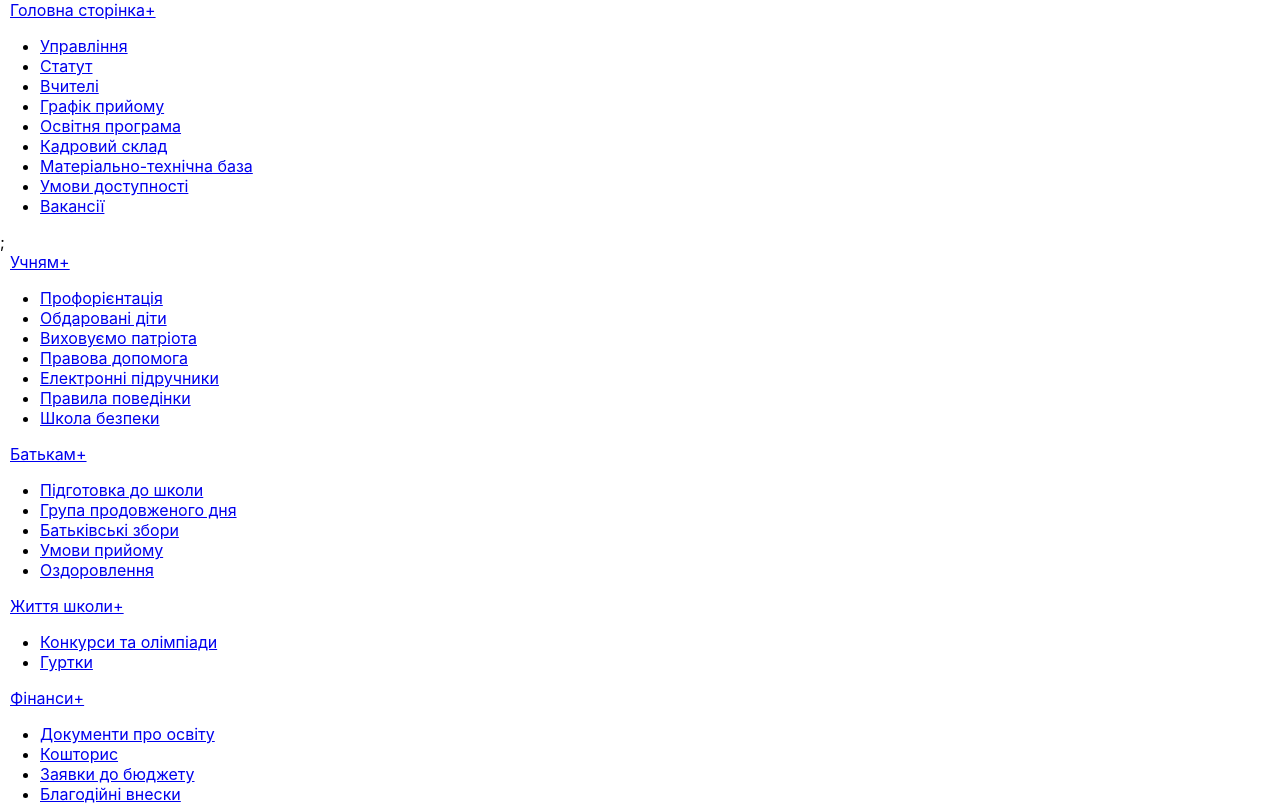
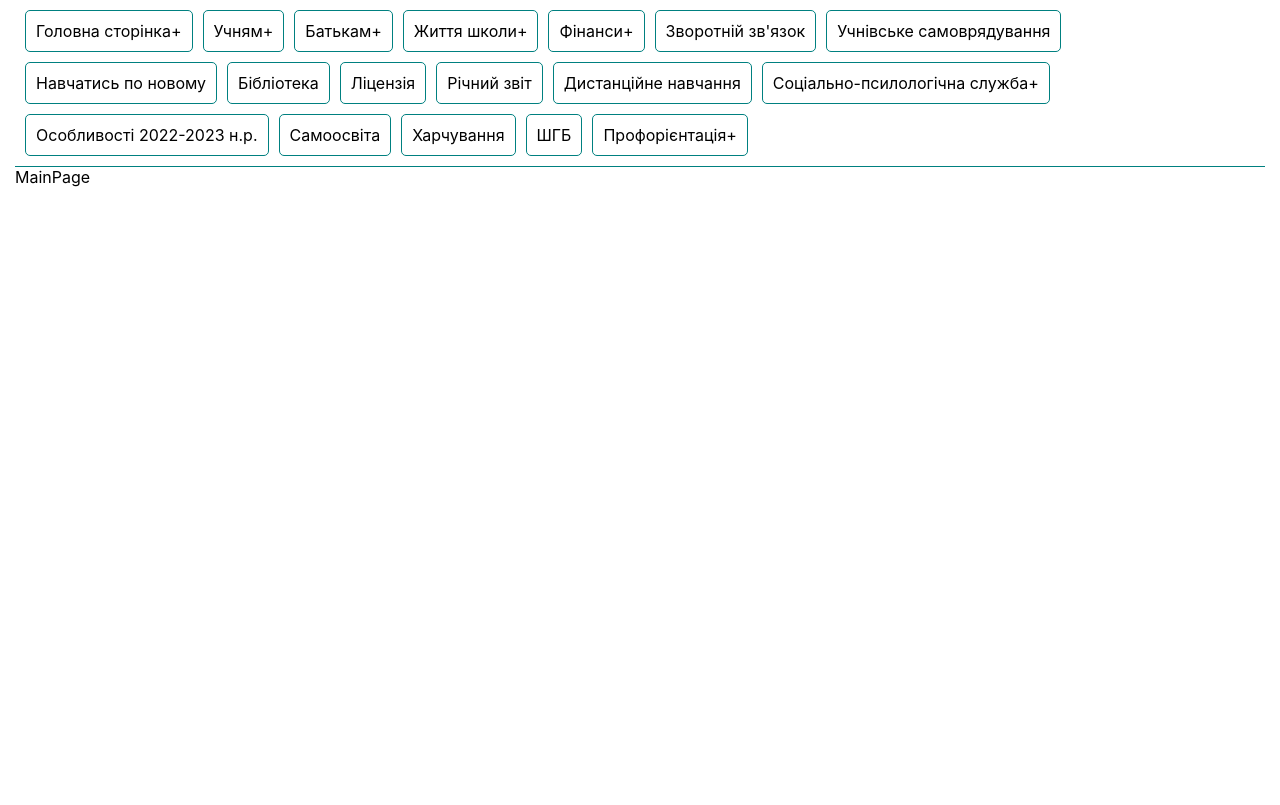
Before and after one commit to OleksandrVlasenko/school17, a React (Create React App) app: page /school17/ in a window 1280 px wide. Shown: the top 805 px of the page. Built offline with nearby package versions, Linux system fonts and the light colour scheme.

Commit message:
Added common styles

```diff
--- /dev/null
+++ b/src/App.styled.ts
@@ -0,0 +1,21 @@
+import styled from "@emotion/styled";
+
+const Container = styled.div`
+	padding-left: 15px;
+	padding-right: 15px;
+
+	margin-left: auto;
+	margin-right: auto;
+
+	width: 1280px;
+
+	/* @media (min-width: 1280px) {
+		width: 1280px;
+	} */
+
+	@media (min-width: 1440px) {
+		width: 1440px;
+	}
+`;
+
+export { Container };
--- a/src/App.tsx
+++ b/src/App.tsx
@@ -1,5 +1,5 @@
 import React, {lazy} from "react";
-import "./App.css";
+import "./App.styled.ts";
 import { Route, Routes } from "react-router-dom";
 import { SharedLayout } from "SharedLayout/SharedLayout";
 
--- a/src/SharedLayout/SharedLayout.styled.ts
+++ b/src/SharedLayout/SharedLayout.styled.ts
@@ -1,9 +1,68 @@
 import styled from "@emotion/styled";
 import { NavLink } from "react-router-dom";
 
+const Header = styled.header`
+	display: flex;
+	justify-content: center;
+	align-items: center;
+
+	margin-right: auto;
+	margin-left: auto;
+
+	padding: 10px;
+
+	width: 100%;
+
+	border-bottom: 1px solid teal;
+`;
+
+const Navigation = styled.nav`
+	display: flex;
+	gap: 10px;
+	flex-wrap: wrap;
+`;
+
+const DropDownListContainer = styled.div`
+	position: relative;
+
+	&:hover > ul {
+		display: block;
+	}
+`;
+
+const SubList = styled.ul`
+	display: none;
+	position: absolute;
+	left: 0;
+	/* top: -58 px; */
+
+	background-color: beige;
+
+	border-radius: 5px;
+
+	z-index: 10;
+`;
+
 const LinkStyled = styled(NavLink)`
+	display: block;
 	padding: 10px;
+
+	border: 1px solid teal;
+	border-radius: 5px;
 `;
-const SubLinkStyled = styled(NavLink)``;
+const SubLinkStyled = styled(NavLink)`
+	display: block;
+	padding: 5px;
 
-export { LinkStyled, SubLinkStyled };
+	border-bottom: 1px solid teal;
+	border-radius: 5px;
+`;
+
+export {
+	LinkStyled,
+	SubLinkStyled,
+	Navigation,
+	DropDownListContainer,
+	SubList,
+	Header,
+};
--- a/src/SharedLayout/SharedLayout.tsx
+++ b/src/SharedLayout/SharedLayout.tsx
@@ -1,17 +1,23 @@
 import { Suspense } from "react";
 import { Outlet } from "react-router-dom";
 
-import { LinkStyled, SubLinkStyled } from "./SharedLayout.styled";
+import {
+	LinkStyled,
+	SubLinkStyled,
+	Navigation,
+	DropDownListContainer,
+	SubList,
+	Header,
+} from "./SharedLayout.styled";
 
 export const SharedLayout = () => {
 	return (
 		<>
-			<>
-				<header>
-					<nav>
-						<div>
+			<Header>
+				<Navigation>
+					<DropDownListContainer>
 						<LinkStyled to="/">Головна сторінка+</LinkStyled>
-							<ul>
+						<SubList>
 							<li>
 								<SubLinkStyled to="upravlinnya">Управління</SubLinkStyled>
 							</li>
@@ -49,12 +55,11 @@ export const SharedLayout = () => {
 							<li>
 								<SubLinkStyled to="vakansiji">Вакансії</SubLinkStyled>
 							</li>
-							</ul>
-							;
-						</div>
-						<div>
+						</SubList>
+					</DropDownListContainer>
+					<DropDownListContainer>
 						<LinkStyled to="uchnjam">Учням+</LinkStyled>
-							<ul>
+						<SubList>
 							<li>
 								<SubLinkStyled to="proforientacija">
 									Профорієнтація
@@ -86,15 +91,13 @@ export const SharedLayout = () => {
 								</SubLinkStyled>
 							</li>
 							<li>
-									<SubLinkStyled to="shkola_bezpeki">
-										Школа безпеки
-									</SubLinkStyled>
+								<SubLinkStyled to="shkola_bezpeki">Школа безпеки</SubLinkStyled>
 							</li>
-							</ul>
-						</div>
-						<div>
+						</SubList>
+					</DropDownListContainer>
+					<DropDownListContainer>
 						<LinkStyled to="batkam">Батькам+</LinkStyled>
-							<ul>
+						<SubList>
 							<li>
 								<SubLinkStyled to="pidgotovka_do_shkoli">
 									Підготовка до школи
@@ -111,18 +114,16 @@ export const SharedLayout = () => {
 								</SubLinkStyled>
 							</li>
 							<li>
-									<SubLinkStyled to="umovi_prijomu">
-										Умови прийому
-									</SubLinkStyled>
+								<SubLinkStyled to="umovi_prijomu">Умови прийому</SubLinkStyled>
 							</li>
 							<li>
 								<SubLinkStyled to="ozdorovlennja">Оздоровлення</SubLinkStyled>
 							</li>
-							</ul>
-						</div>
-						<div>
+						</SubList>
+					</DropDownListContainer>
+					<DropDownListContainer>
 						<LinkStyled to="zhittja_shkoli">Життя школи+</LinkStyled>
-							<ul>
+						<SubList>
 							<li>
 								<SubLinkStyled to="konkursi_ta_olimpiadi">
 									Конкурси та олімпіади
@@ -131,11 +132,11 @@ export const SharedLayout = () => {
 							<li>
 								<SubLinkStyled to="gurtki">Гуртки</SubLinkStyled>
 							</li>
-							</ul>
-						</div>
-						<div>
+						</SubList>
+					</DropDownListContainer>
+					<DropDownListContainer>
 						<LinkStyled to="finansi">Фінанси+</LinkStyled>
-							<ul>
+						<SubList>
 							<li>
 								<SubLinkStyled to="dokumenti_pro_osvitu">
 									Документи про освіту
@@ -169,9 +170,8 @@ export const SharedLayout = () => {
 									Банківські реквізити
 								</SubLinkStyled>
 							</li>
-							</ul>
-						</div>
-						<LinkStyled to="finansi">Фінанси+</LinkStyled>
+						</SubList>
+					</DropDownListContainer>
 
 					<LinkStyled to="zvorotnii_zvjazok">Зворотній зв'язок</LinkStyled>
 
@@ -179,9 +179,7 @@ export const SharedLayout = () => {
 						Учнівське самоврядування
 					</LinkStyled>
 
-						<LinkStyled to="navchatys_po_novomu">
-							Навчатись по новому
-						</LinkStyled>
+					<LinkStyled to="navchatys_po_novomu">Навчатись по новому</LinkStyled>
 
 					<LinkStyled to="biblioteka">Бібліотека</LinkStyled>
 
@@ -193,11 +191,11 @@ export const SharedLayout = () => {
 						Дистанційне навчання
 					</LinkStyled>
 
-						<div>
+					<DropDownListContainer>
 						<LinkStyled to="poradi_psikhologa">
 							Соціально-псилологічна служба+
 						</LinkStyled>
-							<ul>
+						<SubList>
 							<li>
 								<SubLinkStyled to="dokzapobigannja_projavam_nasilstvaumenti_pro_osvitu">
 									Стоп! Булінг
@@ -214,22 +212,18 @@ export const SharedLayout = () => {
 								</SubLinkStyled>
 							</li>
 							<li>
-									<SubLinkStyled to="poradi_batkam">
-										Поради батькам
-									</SubLinkStyled>
+								<SubLinkStyled to="poradi_batkam">Поради батькам</SubLinkStyled>
 							</li>
 							<li>
-									<SubLinkStyled to="poradi_uchnjam">
-										Поради учням
-									</SubLinkStyled>
+								<SubLinkStyled to="poradi_uchnjam">Поради учням</SubLinkStyled>
 							</li>
 							<li>
 								<SubLinkStyled to="normativna_baza">
 									Нормативна база
 								</SubLinkStyled>
 							</li>
-							</ul>
-						</div>
+						</SubList>
+					</DropDownListContainer>
 
 					<LinkStyled to="osoblivosti_2020_2021_n_r">
 						Особливості 2022-2023 н.р.
@@ -240,9 +234,9 @@ export const SharedLayout = () => {
 					<LinkStyled to="kharchuvannja">Харчування</LinkStyled>
 
 					<LinkStyled to="shgb">ШГБ</LinkStyled>
-						<div>
+					<DropDownListContainer>
 						<LinkStyled to="/">Профорієнтація+</LinkStyled>
-							<ul>
+						<SubList>
 							<li>
 								<SubLinkStyled to="den_vidkritikh_dverej">
 									День відкритих вдерей
@@ -259,16 +253,16 @@ export const SharedLayout = () => {
 									Запрошуємо на навчання
 								</SubLinkStyled>
 							</li>
-							</ul>
-						</div>
-					</nav>
-				</header>
-				<main></main>
-				<footer></footer>
-			</>
+						</SubList>
+					</DropDownListContainer>
+				</Navigation>
+			</Header>
+			<main>
 				<Suspense fallback={<div>Loading page...</div>}>
 					<Outlet />
 				</Suspense>
+			</main>
+			<footer></footer>
 		</>
 	);
 };
--- a/src/index.css
+++ b/src/index.css
@@ -1,3 +1,5 @@
+@import-normalize;
+
 body {
   margin: 0;
   font-family: -apple-system, BlinkMacSystemFont, 'Segoe UI', 'Roboto', 'Oxygen',
@@ -11,3 +13,40 @@ code {
   font-family: source-code-pro, Menlo, Monaco, Consolas, 'Courier New',
     monospace;
 }
+
+* {
+	box-sizing: border-box;
+}
+
+h1,
+h2,
+h3,
+h4,
+h5,
+h6,
+p {
+	margin: 0;
+}
+
+a {
+	text-decoration: none;
+	color: currentColor;
+}
+
+ul {
+	list-style: none;
+	margin: 0;
+	padding: 0;
+}
+
+button,
+a {
+	user-select: none;
+	cursor: pointer;
+}
+
+img {
+	display: block;
+	max-width: 100%;
+	height: auto;
+}
--- a/src/index.tsx
+++ b/src/index.tsx
@@ -4,6 +4,7 @@ import { BrowserRouter } from "react-router-dom";
 import "./index.css";
 import App from "./App";
 import reportWebVitals from "./reportWebVitals";
+import { Container } from "App.styled";
 
 const root = ReactDOM.createRoot(
 	document.getElementById("root") as HTMLElement,
@@ -11,7 +12,9 @@ const root = ReactDOM.createRoot(
 root.render(
 	<React.StrictMode>
 		<BrowserRouter basename="/school17/">
-			<App />
+			<Container>
+				<App />
+			</Container>
 		</BrowserRouter>{" "}
 	</React.StrictMode>,
 );
```
Also changed, not shown: src/App.css (deleted), 1 other file (tests, documents, lock files or other folders). Lines whose indentation alone changed are shown as unchanged.
